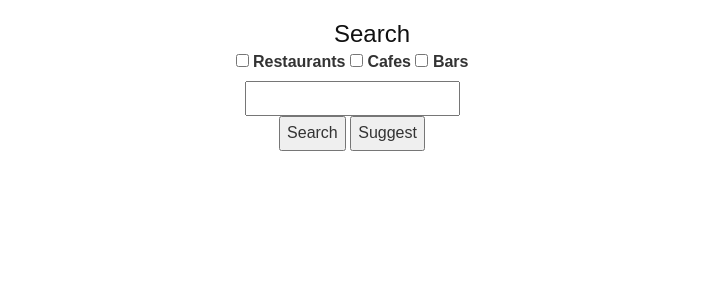
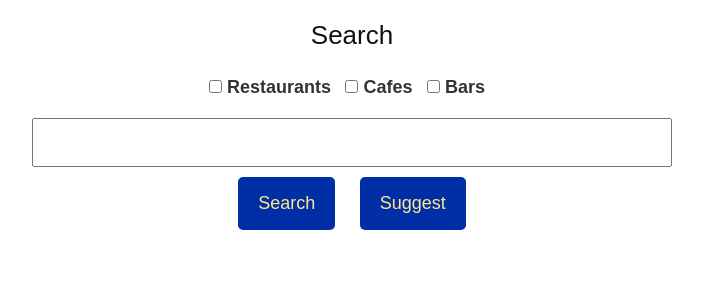
Before and after one commit to benevanoff/Restaurant-Recommender, a Flask app: page /search in a window 1280 px wide. Shown: the part 55-355 px from the top of the page, without its empty margins (288-991 px from the left). Run offline with Flask 2, Linux system fonts and the light colour scheme; some libraries are stand-ins or nearby versions.

Commit message:
finished formatting

```diff
--- a/cs411_proj_webapp/webapp/static/css/specialClass.css
+++ b/cs411_proj_webapp/webapp/static/css/specialClass.css
@@ -44,7 +44,6 @@
 }
 
 .index_ops li {
-    /*list-style-type: none;*/
     font-size:18px
 }
 
@@ -54,3 +53,41 @@
     text-decoration: none;
     font-size:18px
 }
+
+div.form_area {
+    display: block;
+    text-align: center;
+}
+
+div.row{
+    display: flex;
+}
+div.column1{
+    flex: 20%;
+    padding: 20px 0 0 40px;
+    height: 600px;
+    overflow: scroll;
+}
+div.column2{
+    flex: 60%;
+    padding: 0 0 0 80px;
+}
+div.display_results{
+    width: 500px;
+    height: 200px;
+    border: 5px solid #002EA6;
+    padding: 5px;
+    margin: 20px;
+    overflow: auto;
+}
+
+div.checkbox_area label{
+    font-size: 18px;
+    padding: 0 10px 10px 0;
+    cursor: pointer;
+}
+
+input.main_search {
+    width: 50%;
+    padding: 8px;
+}
--- a/cs411_proj_webapp/webapp/static/css/style.css
+++ b/cs411_proj_webapp/webapp/static/css/style.css
@@ -10,6 +10,11 @@ body {
     font-weight: normal;
     overflow-x: auto;
 }
+
+*, *:before, *:after {
+  box-sizing: border-box;
+}
+
 
 h1,
 h2,
@@ -51,3 +56,43 @@ h4 {
 h5,h6 {
     font-size: 16px
 }
+
+form {
+    display: inline-block;
+    margin-left: auto;
+    margin-right: auto;
+    text-align: left;
+}
+button, form button[type=submit] {
+    background-color: #002EA6;
+    font-size: 18px;
+    border: none;
+    color: #FFE78F;
+    padding: 10px 20px;
+    text-decoration: none;
+    margin: 10px 10px 10px 10px;
+    cursor: pointer;
+    border-radius:5px;
+}
+button:hover, form button[type=submit]:hover{
+    background-color: #0043f3;
+}
+form label {
+    text-align: center;
+    font-size: 18px;
+    padding: 15px 0 0 0;
+}
+
+form input {
+    width: 200%;
+    padding:8px;
+}
+.center-block {
+  display: block;
+  margin: auto;
+}
+
+p {
+    padding: 40px 0 0 20px;
+    font-size: 18px;
+}
--- a/cs411_proj_webapp/webapp/templates/login.html
+++ b/cs411_proj_webapp/webapp/templates/login.html
@@ -3,6 +3,7 @@
 {% block content %}
 
     <h1>{% block title %} Login {% endblock %}</h1>
+    <div class="form_area">
         <form method="post">
             <label for="username">Username</label>
             <br>
@@ -13,13 +14,14 @@
 
             <label for="password">Password</label>
             <br>
-    <textarea name="password"
+            <input type="text" name="password"
                    placeholder="Password"
-              >{{ request.form['password'] }}</textarea>
+                   value="{{ request.form['password'] }}"></input>
             <br>
 
             <button type="submit">Submit</button>
         </form>
+    </div>
 
 
 {% endblock %}
--- a/cs411_proj_webapp/webapp/templates/query1.html
+++ /dev/null
@@ -1,6 +0,0 @@
-{% extends "base.html" %}
-
-{% block content %}
-query1
-
-{% endblock %}
--- a/cs411_proj_webapp/webapp/templates/query2.html
+++ b/cs411_proj_webapp/webapp/templates/query2.html
@@ -2,9 +2,14 @@
 
 {% block content %}
 
+    <p> This advanced query generates report on user behavior:
+        for each customer, the number of orders placed with food that are not their favorites.</p>
+
+    <div class="form_area">
         <form method="POST">
             <button type="submit">Generate Users Review</button>
         </form>
+    </div>
 
     {% for item in results %}
     <ul>
--- a/cs411_proj_webapp/webapp/templates/search.html
+++ b/cs411_proj_webapp/webapp/templates/search.html
@@ -1,15 +1,15 @@
 {% extends "base.html" %}
 
 {% block content %}
-<center>
-<h3>Search</h3>
-<div>
-  <input id="restaurants_check" type="checkbox"> <label>Restaurants</label>
-  <input id="cafes_check" type="checkbox"> <label>Cafes</label>
-  <input id="bars_check" type="checkbox"> <label>Bars</label>
+    <div class="form_area">
+        <h2 style="padding: 20px 0 20px 0">Search</h2>
+        <div class = "checkbox_area">
+          <label> <input id="restaurants_check" type="checkbox"> Restaurants</label>
+          <label> <input id="cafes_check" type="checkbox"> Cafes</label>
+          <label> <input id="bars_check" type="checkbox"> Bars</label>
         </div>
 
-<input type="text" id="keyword_field">
+        <input class="main_search" type="text" id="keyword_field">
 
         <div>
           <button id="submit_keyword">Search</button>
@@ -19,7 +19,7 @@
         <div id="results_div">
 
         </div>
-</center>
+    </div>
 <script>
 
   /*
```
Also changed, not shown: cs411_proj_webapp/webapp/templates/create.html (+10 -10 lines), cs411_proj_webapp/webapp/templates/delete.html (+5 -3 lines), cs411_proj_webapp/webapp/templates/index.html (+2 -7 lines), cs411_proj_webapp/webapp/templates/search_validation.html (+10 -1 lines), cs411_proj_webapp/webapp/templates/update.html (+6 -4 lines). Lines whose indentation alone changed are shown as unchanged.
